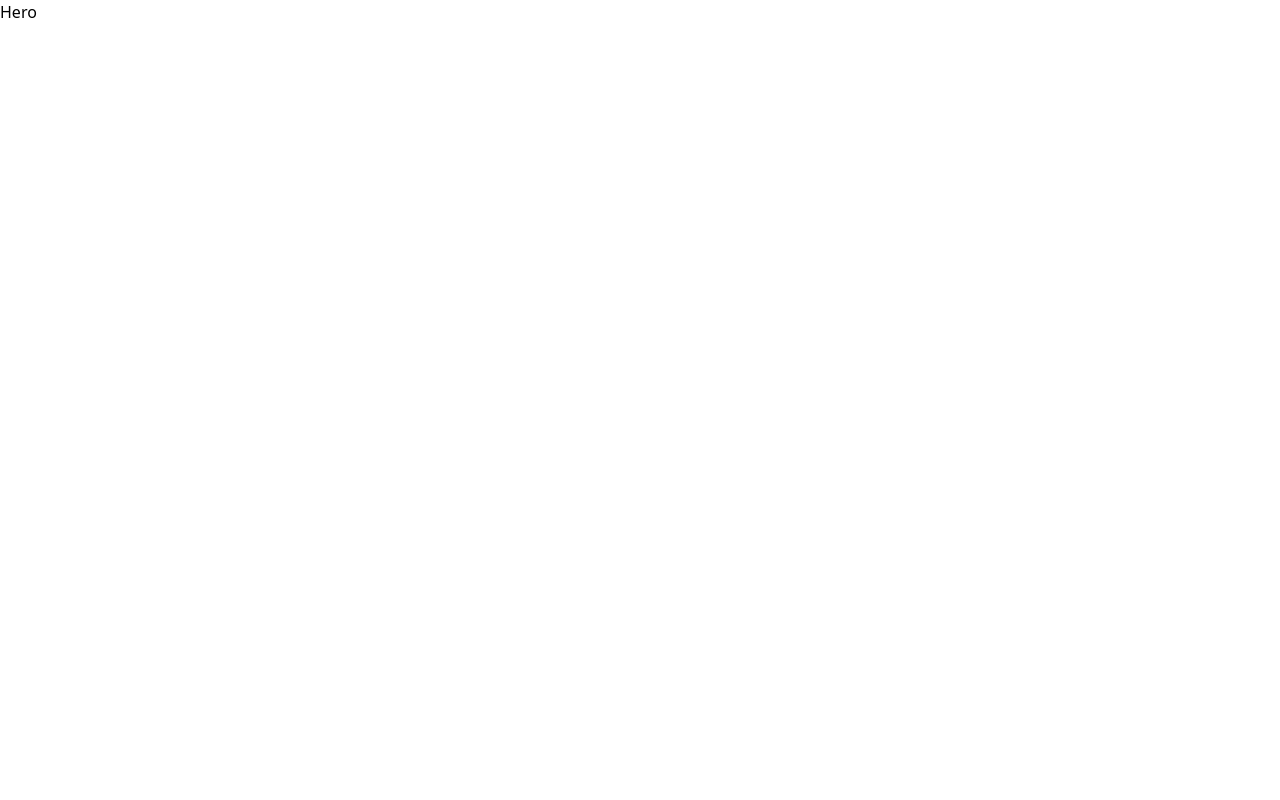
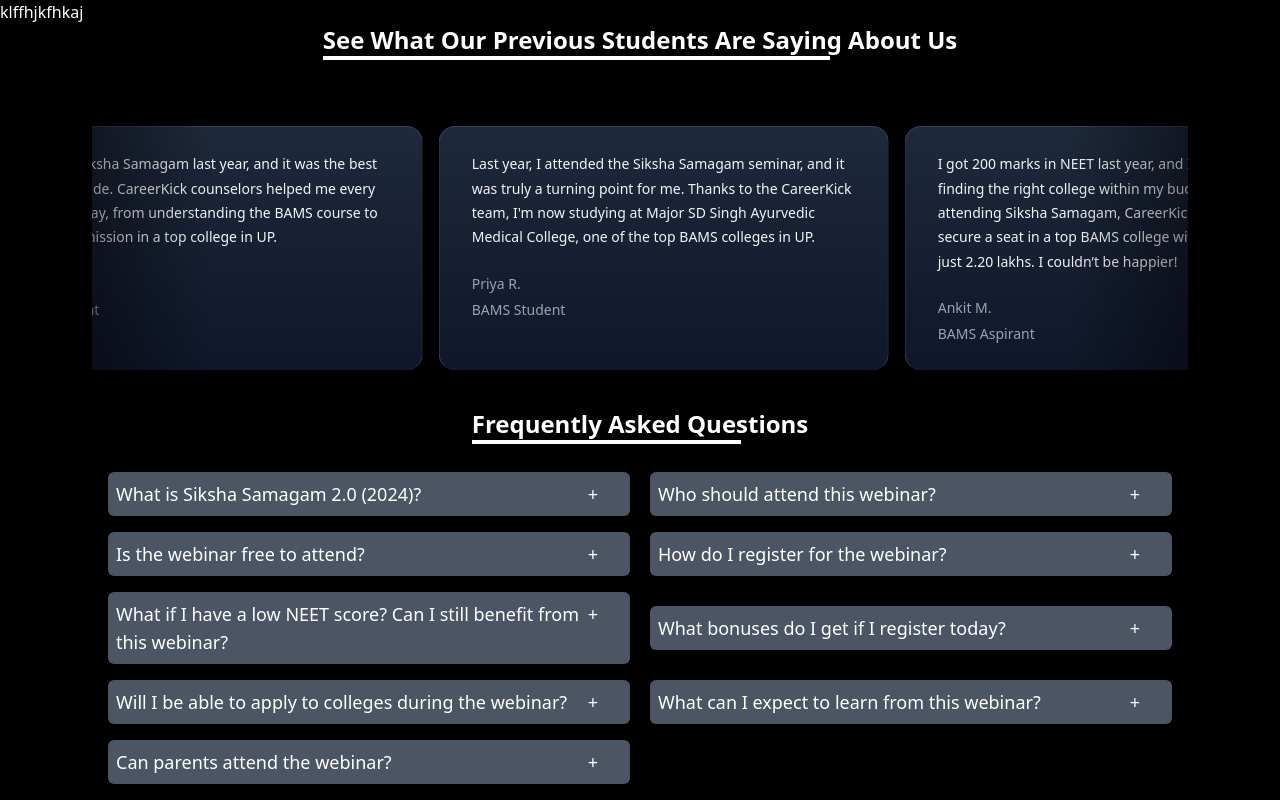
Before and after one commit to Pankajupadhyay01/Landing_page, a React (Vite) app: page / in a window 1280 px wide. Built offline with nearby package versions, Linux system fonts and the light colour scheme.

Commit message:
testimonial added

```diff
--- a/src/App.tsx
+++ b/src/App.tsx
@@ -1,9 +1,15 @@
-import Hero from "./Components/Hero"
+import Faq from "./Page/Faq"
+import Hero from "./Page/Hero"
+import Testimonials from "./Page/Testimonials"
 
 const App = () => {
   return (
-    <div className=''>
+    <div className='text-white '>
       <Hero />
+      <div className="w-[90%] flex justify-center m-auto flex-col">
+        <Testimonials />
+        <Faq />
+      </div>
     </div>
   )
 }
--- /dev/null
+++ b/src/Components/Headings.tsx
@@ -0,0 +1,16 @@
+interface title {
+    title: String
+}
+
+
+const Heading: React.FC<title> = ({ title }) => {
+    return (
+        <div className="w-full m-auto text-center flex justify-center">
+            <span className="md:text-2xl text-lg font-bold text-white relative before:absolute before:-bottom-1 before:content-['_'] before:h-1 before:bg-white before:w-[80%] before:right-0 before:left-0 ">
+                {title}
+            </span>
+        </div>
+    )
+}
+
+export default Heading
--- a/src/Components/Hero.tsx
+++ /dev/null
@@ -1,7 +0,0 @@
-const Hero = () => {
-    return (
-        <div>Hero</div>
-    )
-}
-
-export default Hero
--- a/src/Components/ui/infinite-moving-cards.tsx
+++ b/src/Components/ui/infinite-moving-cards.tsx
@@ -9,9 +9,9 @@
     className,
 }: {
     items: {
-        quote: string;
-        name: string;
-        title: string;
+        name: string,
+        role: string
+        testimonial: string
     }[];
     direction?: "left" | "right";
     speed?: "fast" | "normal" | "slow";
@@ -59,9 +59,9 @@
     const getSpeed = () => {
         if (containerRef.current) {
             if (speed === "fast") {
-                containerRef.current.style.setProperty("--animation-duration", "20s");
+                containerRef.current.style.setProperty("--animation-duration", "80s");
             } else if (speed === "normal") {
-                containerRef.current.style.setProperty("--animation-duration", "40s");
+                containerRef.current.style.setProperty("--animation-duration", "80s");
             } else {
                 containerRef.current.style.setProperty("--animation-duration", "80s");
             }
@@ -71,7 +71,7 @@
         <div
             ref={containerRef}
             className={cn(
-                "scroller relative z-20  max-w-7xl overflow-hidden  [mask-image:linear-gradient(to_right,transparent,white_20%,white_80%,transparent)]",
+                "scroller relative z-20  max-w-[89rem] overflow-hidden  [mask-image:linear-gradient(to_right,transparent,white_20%,white_80%,transparent)]",
                 className
             )}
         >
@@ -98,7 +98,7 @@
                                 className="user-select-none -z-1 pointer-events-none absolute -left-0.5 -top-0.5 h-[calc(100%_+_4px)] w-[calc(100%_+_4px)]"
                             ></div>
                             <span className=" relative z-20 text-sm leading-[1.6] text-gray-100 font-normal">
-                                {item.quote}
+                                {item.testimonial}
                             </span>
                             <div className="relative z-20 mt-6 flex flex-row items-center">
                                 <span className="flex flex-col gap-1">
@@ -106,7 +106,7 @@
                                         {item.name}
                                     </span>
                                     <span className=" text-sm leading-[1.6] text-gray-400 font-normal">
-                                        {item.title}
+                                        {item.role}
                                     </span>
                                 </span>
                             </div>
--- /dev/null
+++ b/src/Data.ts
@@ -0,0 +1,94 @@
+
+export interface Testimonials {
+    name: string,
+    role: string
+    testimonial: string
+}
+
+export interface Faq {
+    question: string,
+    answer: string
+}
+
+export const testimonials: Testimonials[] = [
+    {
+        name: "Priya R.",
+        role: "BAMS Student",
+        testimonial: "Last year, I attended the Siksha Samagam seminar, and it was truly a turning point for me. Thanks to the CareerKick team, I'm now studying at Major SD Singh Ayurvedic Medical College, one of the top BAMS colleges in UP."
+    },
+    {
+        name: "Ankit M.",
+        role: "BAMS Aspirant",
+        testimonial: "I got 200 marks in NEET last year, and I was worried about finding the right college within my budget. After attending Siksha Samagam, CareerKick guided me to secure a seat in a top BAMS college with an annual fee of just 2.20 lakhs. I couldn’t be happier!"
+    },
+    {
+        name: "Ritika S.",
+        role: "BAMS Student",
+        testimonial: "Siksha Samagam 2023 was a game-changer for me. With the expert advice and direct applications, I got into my dream BAMS college in UP. The CareerKick counselors were incredibly supportive throughout the process."
+    },
+    {
+        name: "Vivek K.",
+        role: "BAMS Student",
+        testimonial: "I was skeptical about my chances with a NEET score of 180, but attending Siksha Samagam turned things around. CareerKick's guidance helped me get into a top BAMS college that perfectly matched my budget and preferences."
+    },
+    {
+        name: "Megha T.",
+        role: "BAMS Student",
+        testimonial: "The Siksha Samagam seminar was more than just informative; it was life-changing. CareerKick’s counselors helped me navigate through the complexities of BAMS admissions and secured my spot at one of the best colleges in the state."
+    },
+    {
+        name: "Sneha P.",
+        role: "BAMS Student",
+        testimonial: "Thanks to the Siksha Samagam seminar, I’m now a proud student of one of the leading BAMS colleges. The CareerKick team’s support and guidance were crucial in helping me achieve my goals."
+    },
+    {
+        name: "Rahul S.",
+        role: "BAMS Student",
+        testimonial: "With a NEET score of 220, I didn’t think I could get into a top BAMS college. But after attending Siksha Samagam, I received personalized guidance that led me to secure a seat in a reputed college within my budget."
+    },
+    {
+        name: "Aditi J.",
+        role: "BAMS Student",
+        testimonial: "I attended Siksha Samagam last year, and it was the best decision I made. CareerKick counselors helped me every step of the way, from understanding the BAMS course to securing admission in a top college in UP."
+    }
+]
+
+
+export const question: Faq[] = [
+    {
+        "question": "What is Siksha Samagam 2.0 (2024)?",
+        "answer": "Siksha Samagam 2.0 (2024) is a 2-hour webinar designed for BAMS aspirants. It offers direct access to top BAMS colleges, expert guidance from industry professionals, and the opportunity to apply directly to colleges during the event."
+    },
+    {
+        "question": "Who should attend this webinar?",
+        "answer": "This webinar is ideal for NEET aspirants, parents of NEET students, BAMS enthusiasts, Ayurveda lovers, and career counselors who want to learn more about BAMS and explore career opportunities in Ayurveda."
+    },
+    {
+        "question": "Is the webinar free to attend?",
+        "answer": "Yes, the webinar is 100% free to attend. All you need to do is register, and you’ll receive access to the live session on Zoom."
+    },
+    {
+        "question": "How do I register for the webinar?",
+        "answer": "To register, click on the 'Book Your Seat for Free' button on the landing page. Fill out the registration form, and you'll receive a confirmation email with all the details."
+    },
+    {
+        "question": "What if I have a low NEET score? Can I still benefit from this webinar?",
+        "answer": "Absolutely! Siksha Samagam 2.0 is specifically designed to help students with low NEET scores find the best BAMS colleges that match their profile and budget."
+    },
+    {
+        "question": "What bonuses do I get if I register today?",
+        "answer": "By registering today, you'll receive a free bonus worth Rs. 19,999/-, which includes a 30-minute one-on-one counseling session with our experts. This session will offer personalized guidance, college selection help, budget planning, and insider tips on the BAMS admission process."
+    },
+    {
+        "question": "Will I be able to apply to colleges during the webinar?",
+        "answer": "Yes, you will have the opportunity to directly apply to top BAMS colleges during the webinar, making the process quick and hassle-free."
+    },
+    {
+        "question": "What can I expect to learn from this webinar?",
+        "answer": "You'll learn about the BAMS curriculum, meet representatives from top colleges, explore career opportunities in Ayurveda, and gain expert insights through Q&A sessions."
+    },
+    {
+        "question": "Can parents attend the webinar?",
+        "answer": "Yes, parents are encouraged to attend. The webinar will provide clarity on BAMS as a career path and help them understand the admission process and opportunities available to their children."
+    }
+]
--- /dev/null
+++ b/src/Page/Faq.tsx
@@ -0,0 +1,50 @@
+import { useState } from "react"
+import Heading from "../Components/Headings"
+import { question } from "../Data"
+
+const Faq = () => {
+    const [selected, setSelected] = useState<number | null>(null)
+
+    const toogle = (i: number) => {
+        if (selected == i) {
+            setSelected(null)
+        }
+        else {
+            setSelected(i)
+        }
+    }
+    return (
+        <div className="flex flex-col gap-8 mx-7">
+            <Heading title={"Frequently Asked Questions"} />
+
+            <div className="flex md:flex-row flex-col flex-wrap justify-between gap-2 px-4 w-full text-white">
+                {
+                    question.map((obj, i) => (
+
+                        <div className="flex flex-col gap-2 md:w-[calc(50%-10px)] text-lg justify-center">
+                            <div
+                                className="flex justify-between pr-8 text-white bg-gray-600 p-2 rounded-md cursor-pointer"
+                                onClick={() => toogle(i)}
+                            >
+                                {obj.question}
+                                <div className="transition-all duration-500 ease-[cubic-bezier(0.86,0,0.07,1)]">
+                                    {selected === i ? "-" : "+"}
+                                </div>
+                            </div>
+
+                            <div
+                                className={`overflow-hidden transition-[max-height] duration-500 ease-[cubic-bezier(0.86,0,0.07,1)] ${selected === i ? "max-h-[500px]" : "max-h-0"
+                                    }`}
+                            >
+                                <div className="bg-gray-600 p-2 rounded-md">{obj.answer}</div>
+                            </div>
+                        </div>
+
+                    ))
+                }
+            </div>
+        </div >
+    )
+}
+
+export default Faq
--- /dev/null
+++ b/src/Page/Hero.tsx
@@ -0,0 +1,11 @@
+import React from 'react'
+
+const Hero = () => {
+    return (
+        <div>
+            klffhjkfhkaj
+        </div>
+    )
+}
+
+export default Hero
--- /dev/null
+++ b/src/Page/Testimonials.tsx
@@ -0,0 +1,22 @@
+import Heading from "../Components/Headings"
+import { InfiniteMovingCards } from "../Components/ui/infinite-moving-cards"
+import { testimonials } from "../Data"
+
+
+const Testimonials = () => {
+    return (
+        <div className="flex flex-col gap-8 mx-7">
+            <Heading title={"See What Our Previous Students Are Saying About Us"} />
+
+            <div className="h-[20rem] rounded-md flex flex-col antialiased bg-black bg-grid-white/[0.05] items-center justify-center relative overflow-hidden">
+                <InfiniteMovingCards
+                    items={testimonials}
+                    direction="right"
+                    speed="slow"
+                />
+            </div>
+        </div>
+    )
+}
+
+export default Testimonials
--- a/src/index.css
+++ b/src/index.css
@@ -1,3 +1,7 @@
 @tailwind base;
 @tailwind components;
 @tailwind utilities;
+
+body{
+    background: #000;
+}
```
